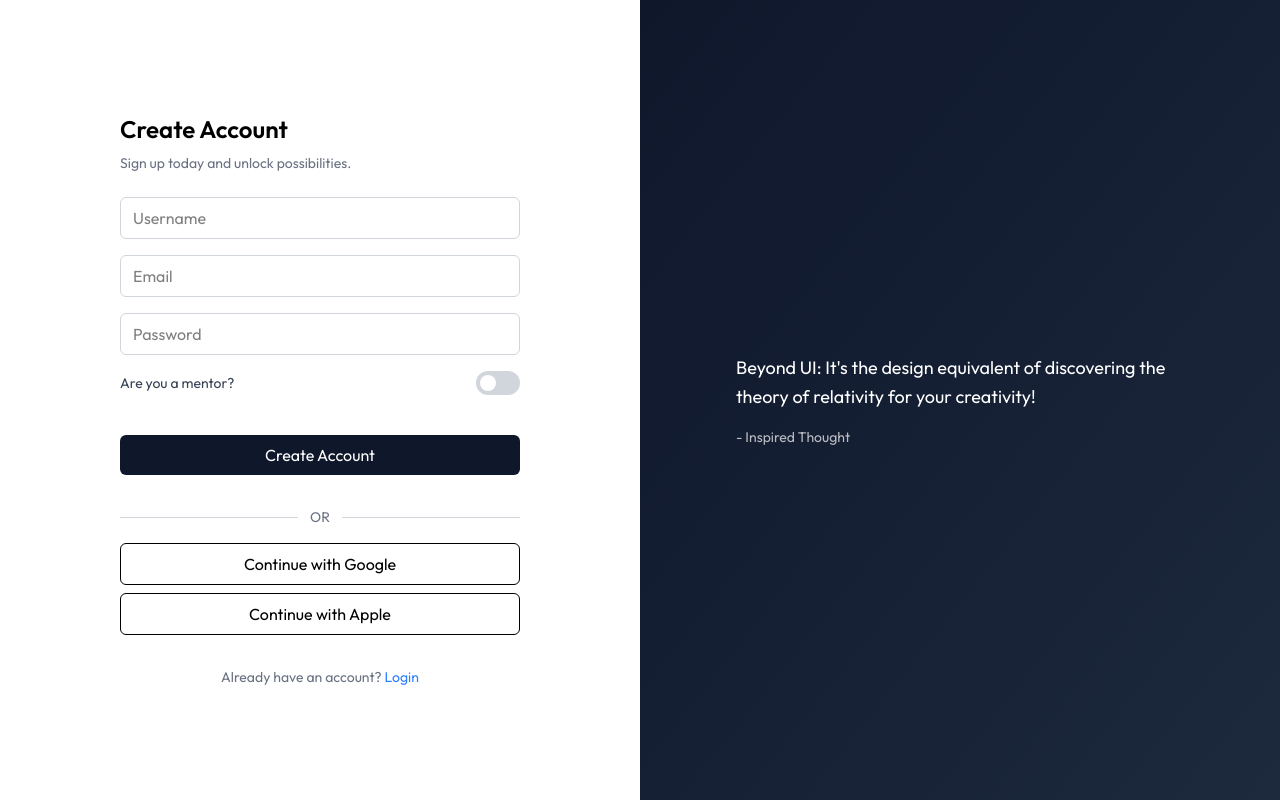
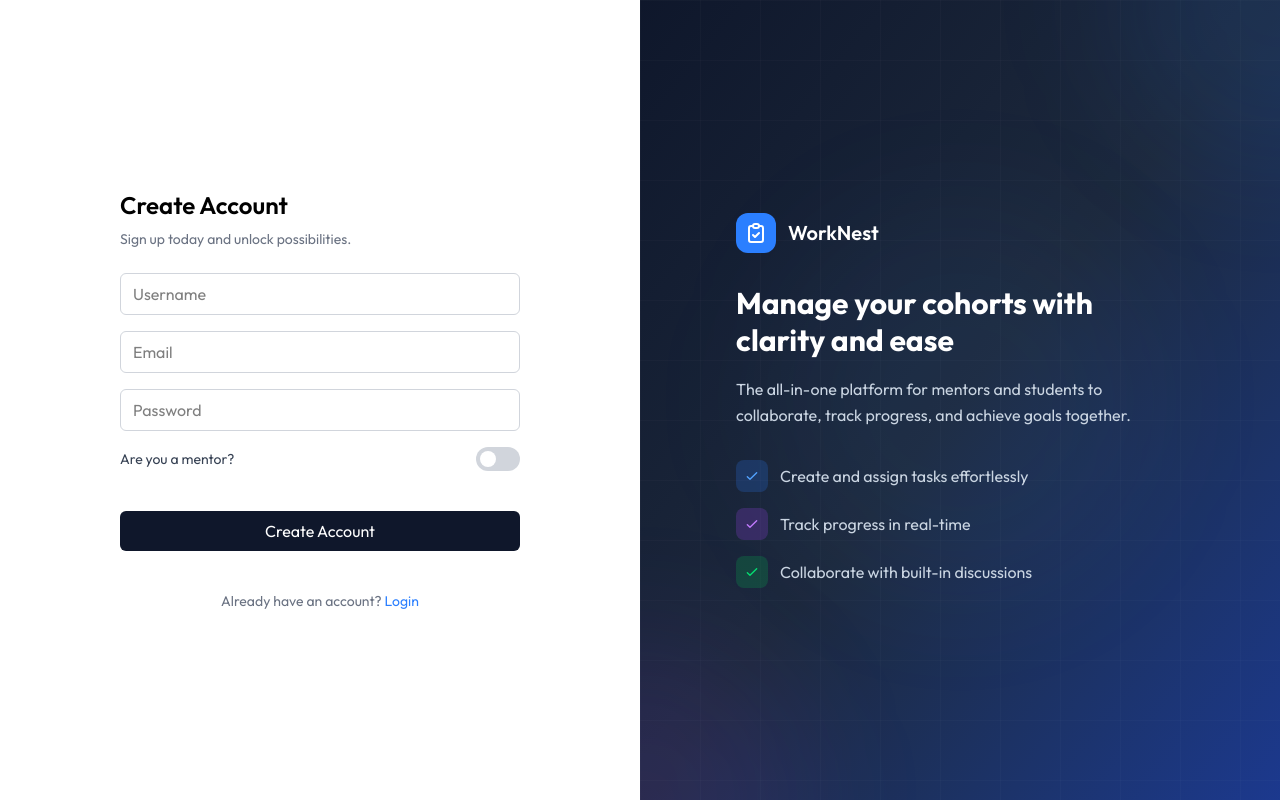
Before and after one commit to arunprakash12345/Worknest, a React (Vite) app: page /auth in a window 1280 px wide. Built offline with nearby package versions, Linux system fonts and the light colour scheme; no server answers.

Commit message:
Fixed the auth issue also fixed the refresh issue in my task creation, batch creation and addition of members inside the batches.

```diff
--- a/src/components/MyTasksSidebar.jsx
+++ b/src/components/MyTasksSidebar.jsx
@@ -4,10 +4,11 @@ import {
   ChevronDownIcon,
   ChevronRightIcon,
 } from "lucide-react";
-import { Link } from "react-router-dom";
+import { Link, useLocation } from "react-router-dom";
 import { getMyTasks } from "../../service/taskApi";
 
 function MyTasksSidebar() {
+  const location = useLocation();
   const [showMyTasks, setShowMyTasks] = useState(false);
   const [myTasks, setMyTasks] = useState([]);
 
@@ -29,11 +30,14 @@ function MyTasksSidebar() {
     }
   };
 
+  // Refetch when navigating (after task creation/updates)
   useEffect(() => {
     const fetchTasks = async () => {
       try {
+        const token = localStorage.getItem("token");
+        if (!token) return;
+
         const data = await getMyTasks();
-
         setMyTasks(data);
       } catch (err) {
         console.log(err);
@@ -41,7 +45,7 @@ function MyTasksSidebar() {
     };
 
     fetchTasks();
-  }, []);
+  }, [location.pathname]);
 
   return (
     <div className="mt-6 px-3">
--- a/src/components/ProjectOverview.jsx
+++ b/src/components/ProjectOverview.jsx
@@ -5,7 +5,7 @@ import { format } from "date-fns";
 import { useSelector } from "react-redux";
 import CreateProjectDialog from "./CreateProjectDialog";
 
-const ProjectOverview = ({ projects = [] }) => {
+const ProjectOverview = ({ projects = [], onBatchCreated }) => {
   const statusColors = {
     PLANNING: "bg-zinc-200 text-zinc-800 dark:bg-zinc-600 dark:text-zinc-200",
 
@@ -72,6 +72,7 @@ const ProjectOverview = ({ projects = [] }) => {
               <CreateProjectDialog
                 isDialogOpen={isDialogOpen}
                 setIsDialogOpen={setIsDialogOpen}
+                onBatchCreated={onBatchCreated}
               />
             </div>
           ) : (
--- a/src/components/ProjectsSidebar.jsx
+++ b/src/components/ProjectsSidebar.jsx
@@ -16,10 +16,12 @@ const ProjectSidebar = () => {
   const [searchParams] = useSearchParams();
   const [projects, setProjects] = useState([]);
 
+  // Refetch when navigating to dashboard or projects page (after creation)
   useEffect(() => {
     const fetchProjects = async () => {
       try {
         const token = localStorage.getItem("token");
+        if (!token) return;
 
         const res = await fetch(`${import.meta.env.VITE_API_URL}/batches`, {
           headers: {
@@ -45,7 +47,7 @@ const ProjectSidebar = () => {
     };
 
     fetchProjects();
-  }, []);
+  }, [location.pathname]);
 
   const getProjectSubItems = (projectId) => [
     {
--- a/src/pages/Auth.jsx
+++ b/src/pages/Auth.jsx
@@ -1,8 +1,6 @@
-import React from "react";
-import { useState } from "react";
+import { useState, useEffect } from "react";
 import { useNavigate } from "react-router-dom";
 import toast from "react-hot-toast";
-import { useEffect } from "react";
 
 const Auth = () => {
   const [name, setName] = useState("");
@@ -142,19 +140,7 @@ const Auth = () => {
             >
               {isLogin ? "Login" : "Create Account"}
             </button>
-            <div className="flex items-center my-4">
-              <div className="flex-1 h-px bg-gray-300"></div>
-              <span className="px-3 text-sm text-gray-500">OR</span>
-              <div className="flex-1 h-px bg-gray-300"></div>
-            </div>
-            <button className="w-full border py-2 rounded-md mb-2 hover:bg-gray-100">
-              Continue with Google
-            </button>
-
-            <button className="w-full border py-2 rounded-md hover:bg-gray-100">
-              Continue with Apple
-            </button>
-            <p className="text-sm text-center text-gray-500 mt-4">
+            <p className="text-sm text-center text-gray-500 mt-6">
               {isLogin ? "Don't have an account?" : "Already have an account?"}{" "}
               <span
                 className="text-blue-500 cursor-pointer"
@@ -168,13 +154,65 @@ const Auth = () => {
       </div>
 
       {/* RIGHT SIDE */}
-      <div className="w-1/2 bg-gradient-to-br from-slate-900 to-slate-800 text-white flex items-center justify-center p-10">
-        <div className="max-w-md">
-          <p className="text-lg leading-relaxed">
-            Beyond UI: It's the design equivalent of discovering the theory of
-            relativity for your creativity!
+      <div className="w-1/2 bg-gradient-to-br from-slate-900 via-slate-800 to-blue-900 text-white flex items-center justify-center p-10 relative overflow-hidden">
+        {/* Background decorative elements */}
+        <div className="absolute inset-0 overflow-hidden">
+          <div className="absolute -top-40 -right-40 w-80 h-80 bg-blue-500/10 rounded-full blur-3xl" />
+          <div className="absolute -bottom-40 -left-40 w-80 h-80 bg-purple-500/10 rounded-full blur-3xl" />
+          <div className="absolute top-1/2 left-1/2 -translate-x-1/2 -translate-y-1/2 w-96 h-96 bg-blue-400/5 rounded-full blur-3xl" />
+        </div>
+
+        {/* Grid pattern overlay */}
+        <div className="absolute inset-0 bg-[linear-gradient(rgba(255,255,255,0.02)_1px,transparent_1px),linear-gradient(90deg,rgba(255,255,255,0.02)_1px,transparent_1px)] bg-[size:60px_60px]" />
+
+        {/* Content */}
+        <div className="relative z-10 max-w-md">
+          {/* Logo/Brand */}
+          <div className="flex items-center gap-3 mb-8">
+            <div className="w-10 h-10 bg-blue-500 rounded-xl flex items-center justify-center">
+              <svg className="w-6 h-6 text-white" fill="none" stroke="currentColor" viewBox="0 0 24 24">
+                <path strokeLinecap="round" strokeLinejoin="round" strokeWidth={2} d="M9 5H7a2 2 0 00-2 2v12a2 2 0 002 2h10a2 2 0 002-2V7a2 2 0 00-2-2h-2M9 5a2 2 0 002 2h2a2 2 0 002-2M9 5a2 2 0 012-2h2a2 2 0 012 2m-6 9l2 2 4-4" />
+              </svg>
+            </div>
+            <span className="text-xl font-semibold">WorkNest</span>
+          </div>
+
+          {/* Main headline */}
+          <h2 className="text-3xl font-bold mb-4 leading-tight">
+            Manage your cohorts with clarity and ease
+          </h2>
+
+          <p className="text-slate-300 mb-8 leading-relaxed">
+            The all-in-one platform for mentors and students to collaborate, track progress, and achieve goals together.
           </p>
-          <p className="mt-4 text-sm opacity-70">- Inspired Thought</p>
+
+          {/* Feature list */}
+          <div className="space-y-4">
+            <div className="flex items-center gap-3">
+              <div className="w-8 h-8 rounded-lg bg-blue-500/20 flex items-center justify-center">
+                <svg className="w-4 h-4 text-blue-400" fill="none" stroke="currentColor" viewBox="0 0 24 24">
+                  <path strokeLinecap="round" strokeLinejoin="round" strokeWidth={2} d="M5 13l4 4L19 7" />
+                </svg>
+              </div>
+              <span className="text-slate-300">Create and assign tasks effortlessly</span>
+            </div>
+            <div className="flex items-center gap-3">
+              <div className="w-8 h-8 rounded-lg bg-purple-500/20 flex items-center justify-center">
+                <svg className="w-4 h-4 text-purple-400" fill="none" stroke="currentColor" viewBox="0 0 24 24">
+                  <path strokeLinecap="round" strokeLinejoin="round" strokeWidth={2} d="M5 13l4 4L19 7" />
+                </svg>
+              </div>
+              <span className="text-slate-300">Track progress in real-time</span>
+            </div>
+            <div className="flex items-center gap-3">
+              <div className="w-8 h-8 rounded-lg bg-green-500/20 flex items-center justify-center">
+                <svg className="w-4 h-4 text-green-400" fill="none" stroke="currentColor" viewBox="0 0 24 24">
+                  <path strokeLinecap="round" strokeLinejoin="round" strokeWidth={2} d="M5 13l4 4L19 7" />
+                </svg>
+              </div>
+              <span className="text-slate-300">Collaborate with built-in discussions</span>
+            </div>
+          </div>
         </div>
       </div>
     </div>
--- a/src/pages/Dashboard.jsx
+++ b/src/pages/Dashboard.jsx
@@ -106,6 +106,7 @@ const Dashboard = () => {
         <CreateProjectDialog
           isDialogOpen={isDialogOpen}
           setIsDialogOpen={setIsDialogOpen}
+          onBatchCreated={fetchProjects}
         />
       </div>
 
@@ -116,7 +117,7 @@ const Dashboard = () => {
       <div className="grid lg:grid-cols-3 gap-8">
         {/* LEFT */}
         <div className="lg:col-span-2 space-y-8">
-          <ProjectOverview projects={projects} />
+          <ProjectOverview projects={projects} onBatchCreated={fetchProjects} />
 
           {/* OPTIONAL */}
           {/* <RecentActivity /> */}
```
Also changed, not shown: src/components/CreateProjectDialog.jsx (+11 -7 lines), 1 other file (tests, documents, lock files or other folders).
